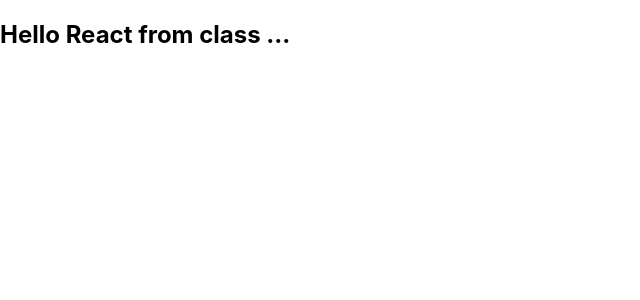
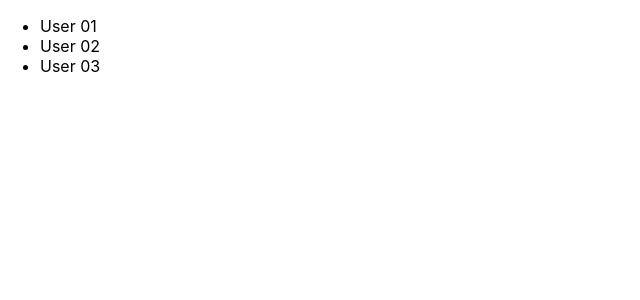
Before and after one commit to up1/workshop-react-20210421, a React (Create React App) app: page / in a window 1280 px wide. Shown: the top 300 px of the page, without its empty margins (0-640 px from the left). Built offline with nearby package versions, Linux system fonts and the light colour scheme.

Commit message:
Create user component

```diff
--- a/src/App.js
+++ b/src/App.js
@@ -1,10 +1,15 @@
 import { Component } from "react";
+import User from "./components/User";
 
 class App extends Component {
   render() {
     return (
       <div>
-        <h2>Hello React from class ...</h2>
+        <ul>
+          <User info="User 01" />
+          <User info="User 02" />
+          <User info="User 03" />
+        </ul>
       </div>
     );
   }
--- /dev/null
+++ b/src/components/User.js
@@ -0,0 +1,5 @@
+function User(props) {
+  return <li>{props.info}</li>;
+}
+
+export default User;
```
